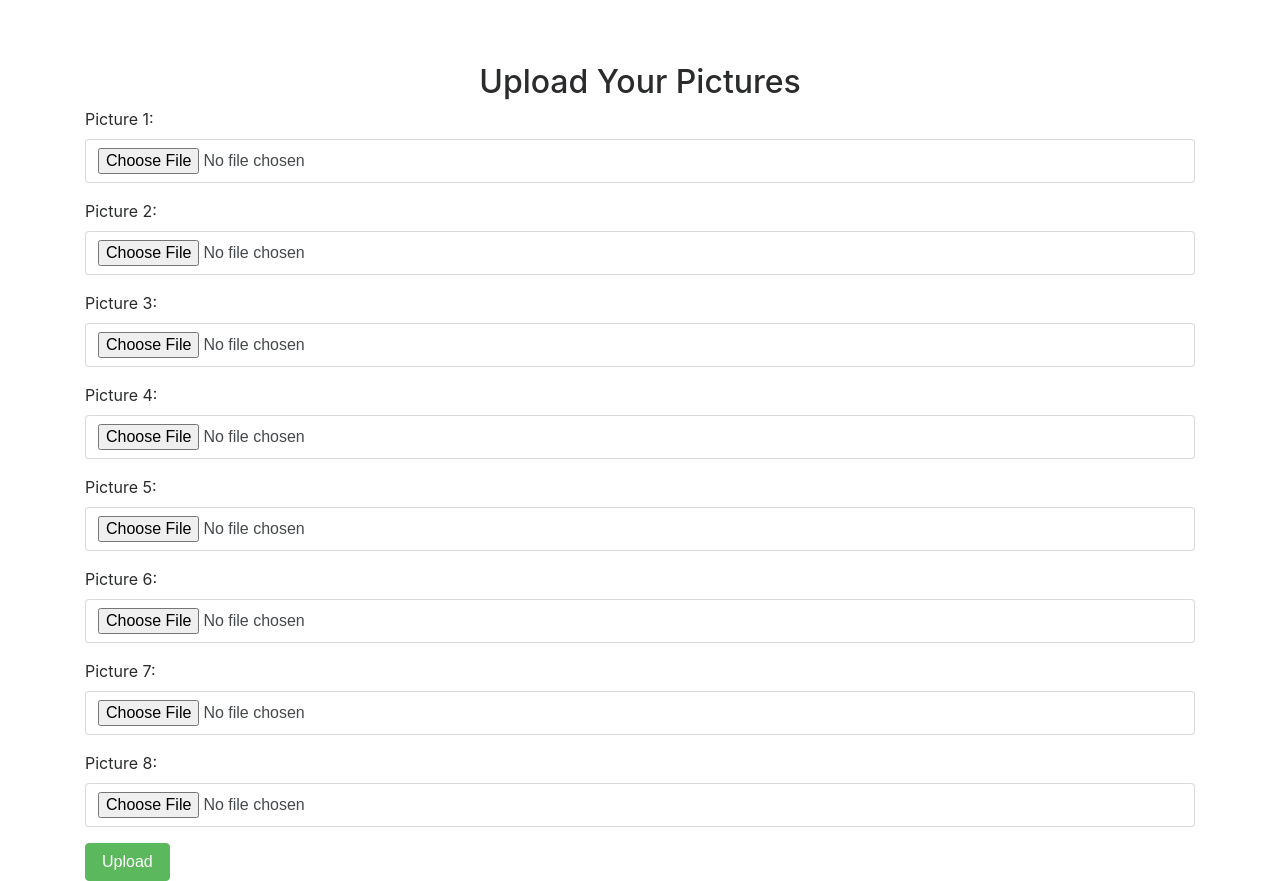
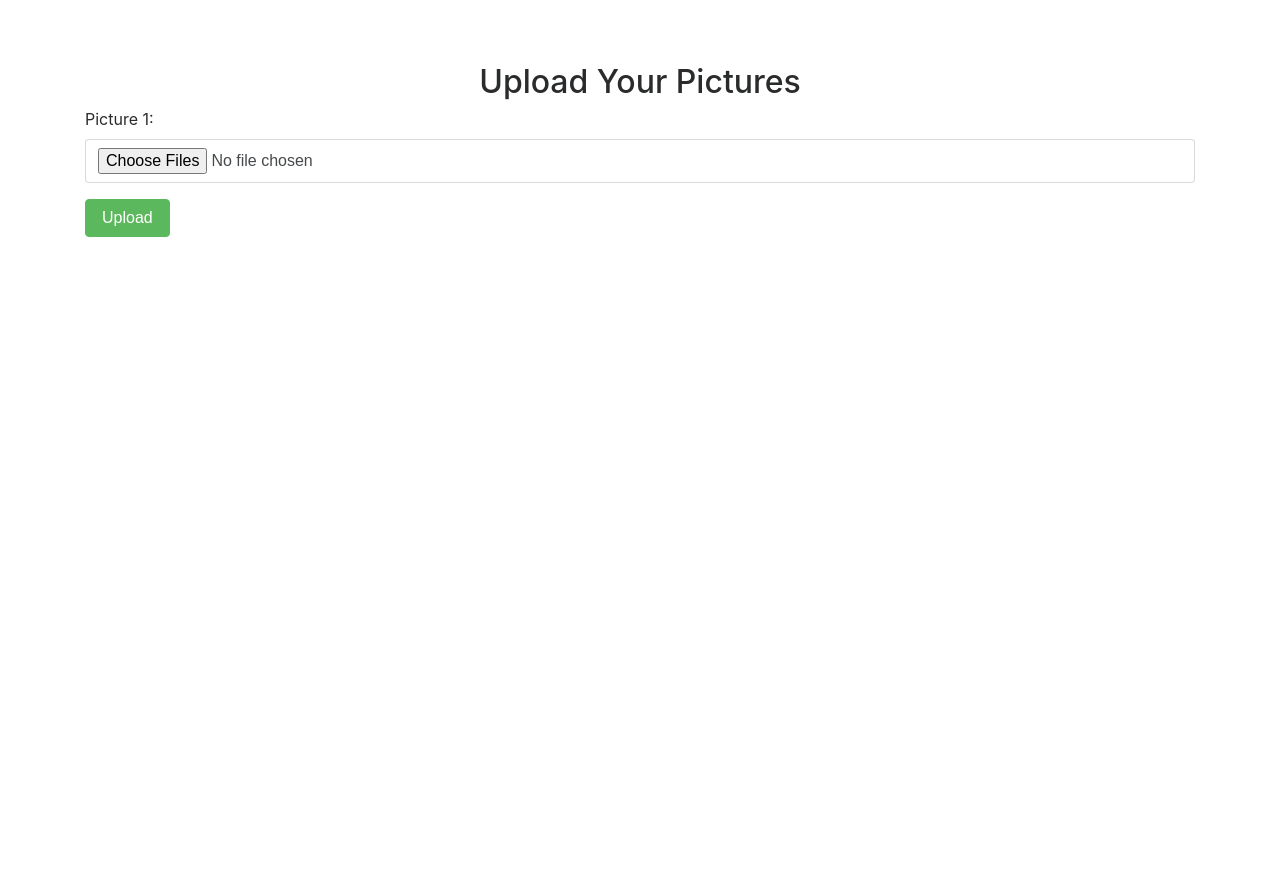
Before and after one commit to Tahir490/News2Website, a PHP site: page /insert_post.php in a window 1280 px wide. After the commit the page ends 237 px from the top, so only its background shows below. Run offline with PHP 8.4, Linux system fonts and the light colour scheme; some libraries are stand-ins or nearby versions.

Commit message:
gallery view added

```diff
--- a/insert_post.php
+++ b/insert_post.php
@@ -20,42 +20,7 @@
         </center>
   <div class="form-group">
     <label for="img">Picture 1:</label>
-    <input type="file" name="image1" class="form-control" id="img"  >
-
-  </div>
- <div class="form-group">
-    <label for="img">Picture 2:</label>
-    <input type="file" name="image2" class="form-control" id="img"  >
-
-  </div>
-  <div class="form-group">
-    <label for="img">Picture 3:</label>
-    <input type="file" name="image3" class="form-control" id="img"  >
-
-  </div>
- <div class="form-group">
-    <label for="img">Picture 4:</label>
-    <input type="file" name="image4" class="form-control" id="img"  >
-
-  </div>
- <div class="form-group">
-    <label for="img">Picture 5:</label>
-    <input type="file" name="image5" class="form-control" id="img"  >
-
-  </div>
- <div class="form-group">
-    <label for="img">Picture 6:</label>
-    <input type="file" name="image6" class="form-control" id="img"  >
-
-  </div>
-<div class="form-group">
-    <label for="img">Picture 7:</label>
-    <input type="file" name="image7" class="form-control" id="img"  >
-
-  </div>
-  <div class="form-group">
-    <label for="img">Picture 8:</label>
-    <input type="file" name="image8" class="form-control" id="img"  >
+    <input type="file" name="files[]" class="form-control" id="img"  multiple>
 
   </div>
 
@@ -122,7 +87,7 @@ if(isset($_POST["btn"])){
             if($uploadThisFile){
                 $filename=basename($file_name,$ext);
                 $newFileName=$filename.$ext;
-                move_uploaded_file($_FILES["files"]["tmp_name"][$key],"images/".$newFileName);
+                move_uploaded_file($_FILES["files"]["tmp_name"][$key],"uploads/".$newFileName);
 
                 $query = "INSERT INTO pages(date_to, file_name) VALUES('".date("Y-m-d")."','".$newFileName."')";
 
```
Also changed, not shown: index.php (+9 -5 lines), uploads/1.jpg (added), uploads/2.jpg (added), uploads/3.jpg (added), uploads/4.jpg (added), uploads/5.jpg (added), uploads/6.jpg (added), uploads/7.jpg (added), uploads/8.jpg (added).
